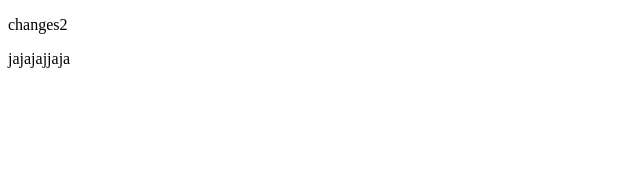
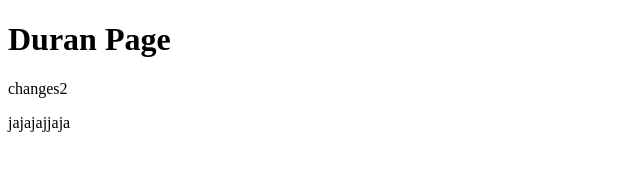
Before and after one commit to MetehanKilin/Duran_Page, a plain HTML site: page index.html in a window 1280 px wide. Shown: the whole page, without its empty margins (0-640 px from the left). Drawn offline with Linux system fonts and the light colour scheme.

Commit message:
duran page 2

```diff
--- a/index.html
+++ b/index.html
@@ -5,8 +5,7 @@
     <title>Helo</title>
 </head>
 <body>
-
-<title>Duran_Page</title>
+<h1> Duran Page </h1>
 <p>changes2</p>
 <p>jajajajjaja</p>
 </body></html>
```
